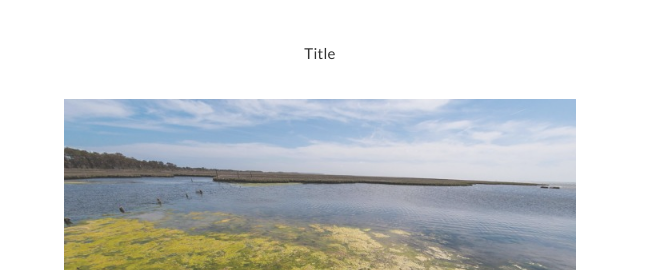
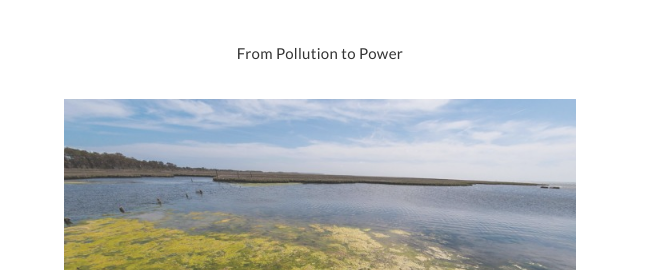
Before and after one commit to MichaelKoziol/portfolio, a plain HTML site: page index.html in a window 1280 px wide. Shown: the part 830-1100 px from the top of the page, 0-660 px from the left. Drawn offline with nearby package versions, Linux system fonts and the light colour scheme.

Commit message:
Update index.html

```diff
--- a/index.html
+++ b/index.html
@@ -292,7 +292,7 @@
         <h2>2 Column Section</h2>
 
         <div class="inner double">
-          <p>Title</p>
+          <p><a href="http://scienceline.org/2015/04/from-pollution-to-power/"> From Pollution to Power</a></p>
           <div class="image"><img src="water.jpg"></div>
         </div>
 
```
